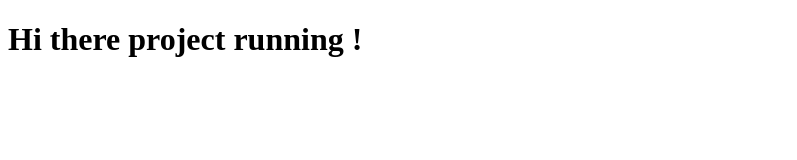
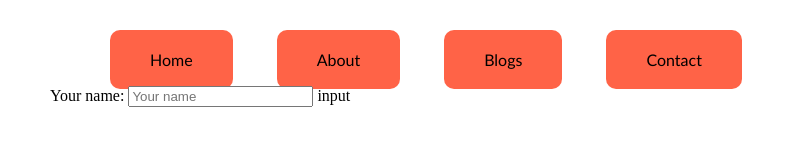
Before and after one commit to kmrajibfaysal/practice-1, a plain HTML site: page index.html in a window 1280 px wide. Shown: the whole page, without its empty margins (0-797 px from the left). Drawn offline with Linux system fonts and the light colour scheme.

Commit message:
added more practice files

```diff
--- a/index.html
+++ b/index.html
@@ -7,7 +7,24 @@
     <title>Practice 1</title>
   </head>
   <body>
-    <h1>Hi there project running !</h1>
+    <nav>
+      <ul>
+        <li>Home</li>
+        <li>About</li>
+        <li>Blogs</li>
+        <li>Contact</li>
+      </ul>
+    </nav>
+    <main>
+      <form action="">
+        <label for="name"
+          >Your name: <input id="name" type="text" placeholder="Your name"
+        /></label>
+        <label for="email">
+          input
+        </label>
+      </form>
+    </main>
 
     <script src="script.js"></script>
   </body>
--- a/style.css
+++ b/style.css
@@ -0,0 +1,18 @@
+body {
+  margin: 50px;
+}
+nav > ul > li {
+  display: inline;
+  text-decoration: none;
+  margin: 5px 20px;
+  padding: 20px 40px;
+  border-radius: 10px;
+  font-family: 'Gill Sans', 'Gill Sans MT', Calibri, 'Trebuchet MS', sans-serif;
+  background-color: tomato;
+}
+
+nav > ul > li:hover {
+  background-color: rgb(175, 66, 47);
+  cursor: pointer;
+
+}
```
Also changed, not shown: hello.js (added, +20 -0 lines).
